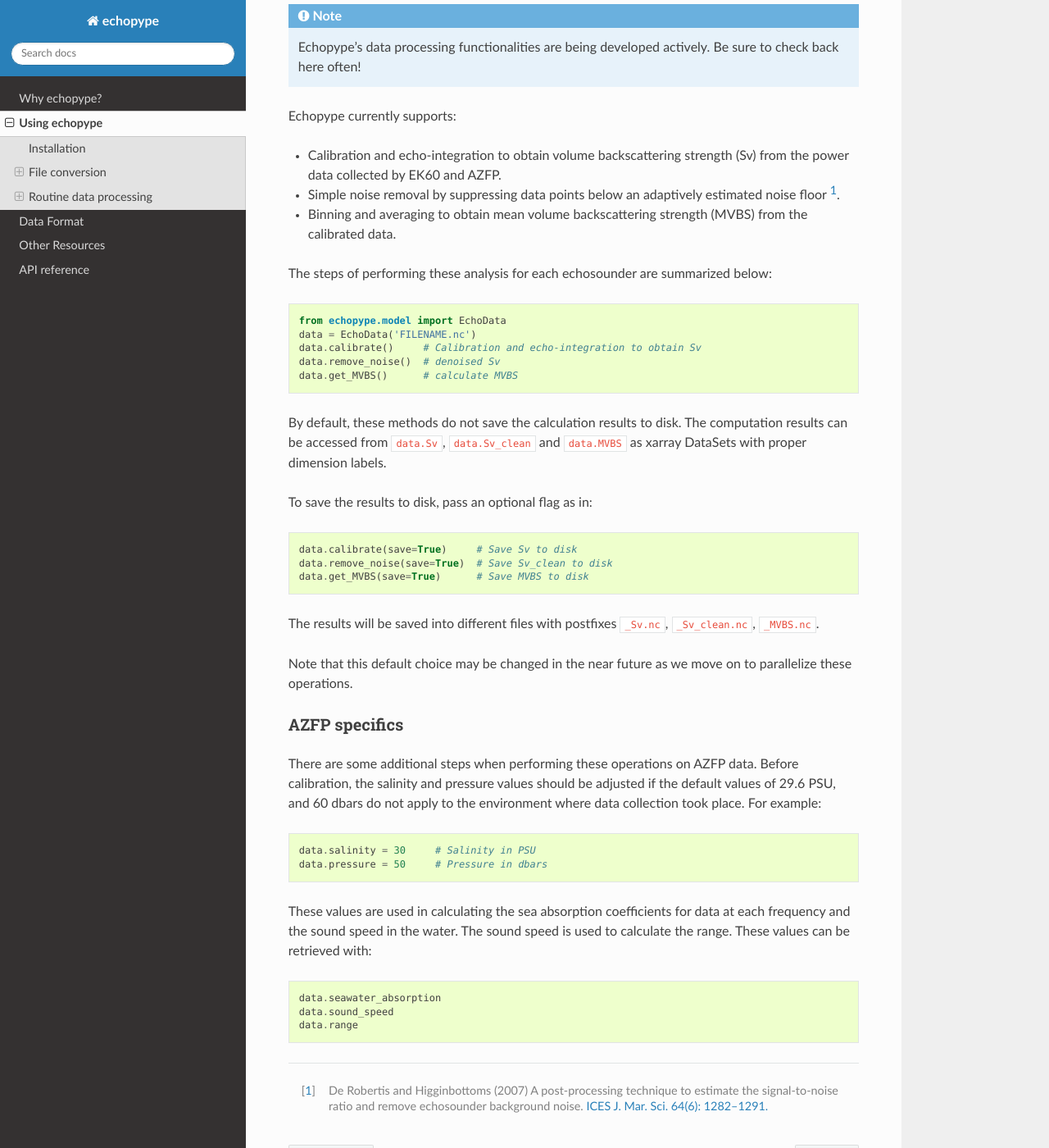
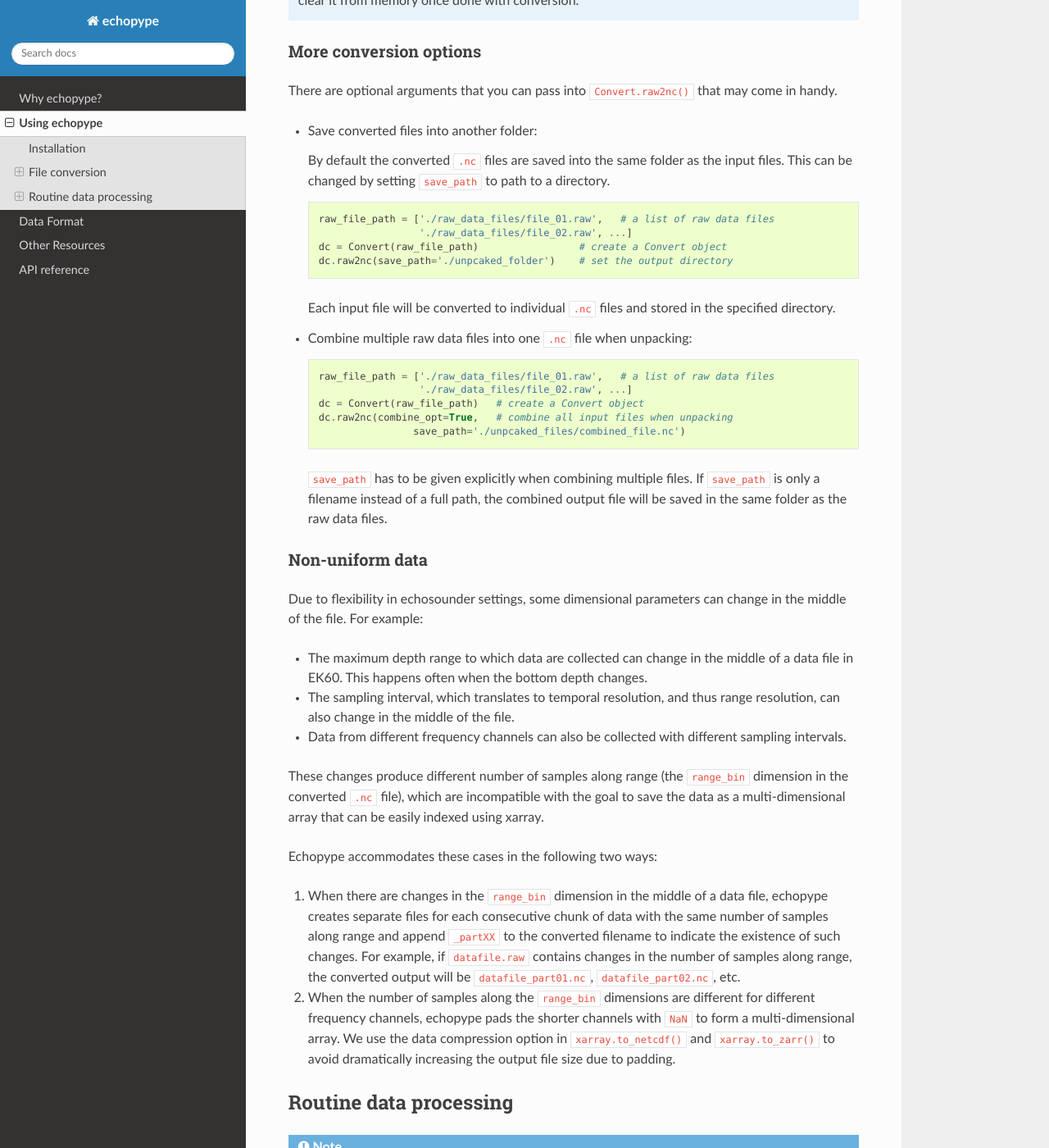
Before and after one commit to leewujung/echopype-lfs-test, a Sphinx documentation site: the page built from docs/source/usage.rst, in a window 1280 px wide and 1400 px high, scrolled down 2096 px. Shown: the whole window at 82% size. Built offline with Sphinx 7.4.7 and the Read the Docs theme 2.0.0, drawn with Linux system fonts in a browser that asks for light colours; some of the changed text lies outside the part shown.

Commit message:
update usage.rst

```diff
--- a/docs/source/usage.rst
+++ b/docs/source/usage.rst
@@ -5,22 +5,26 @@
 Installation
 ------------
 
-Echopype can be installed from PyPI or through conda:
+Echopype can be installed from PyPI:
 
 .. code-block:: console
 
-    # PyPI
-    $ pip install echopype
+   $ pip install echopype
 
-    # conda
-    $ conda install -c conda-forge echopype
+
+or through conda:
+
+.. code-block:: console
+
+   $ conda install -c conda-forge echopype
+
 
 When creating an conda environment to work with echopype,
 use the supplied ``environment.yml`` or do
 
 .. code-block:: console
 
-    $ conda create -c conda-forge -n echopype python=3.8  --file requirements.txt
+   $ conda create -c conda-forge -n echopype python=3.8 --file requirements.txt
 
 
 .. note::  Echopype currently uses python 3.8 due to an
@@ -64,8 +68,8 @@
 .. code-block:: python
 
     from echopype.convert import Convert
-    data_tmp = Convert('FILENAME.raw')
-    data_tmp.raw2nc()
+    dc = Convert('FILENAME.raw')
+    dc.raw2nc()
 
 This will generate a  ``FILENAME.nc`` file in the same directory as
 the original ``FILENAME.raw`` file.
@@ -77,8 +81,8 @@
 .. code-block:: python
 
     from echopype.convert import Convert
-    data_tmp = Convert('FILENAME.01A', 'XMLFILENAME.xml')
-    data_tmp.raw2nc()
+    dc = Convert('FILENAME.01A', 'XMLFILENAME.xml')
+    dc.raw2nc()
 
 Note that before calling ``raw2nc()`` to create netCDF4 files,
 you should first set ``platform_name``, ``platform_type``, and
@@ -89,25 +93,96 @@
 
 .. code-block:: python
 
-    data_tmp.platform_name = 'OOI'
-    data_tmp.platform_type = 'subsurface mooring'
-    data_tmp.platform_code_ICES = '3164'   # Platform code for Moorings
+    dc.platform_name = 'OOI'
+    dc.platform_type = 'subsurface mooring'
+    dc.platform_code_ICES = '3164'   # Platform code for Moorings
 
 The ``platform_code_ICES`` attribute can be chosen by referencing
 the platform code from the
 `ICES SHIPC vocabulary <https://vocab.ices.dk/?ref=315>`_.
 
-The ``Convert`` instance contains all the data unpacked from the
-raw file, so it is a good idea to clear it from memory once done with
-conversion.
-
 For conversion to zarr files, call method ``.raw2zarr()`` from
 the same ``Convert`` object as shown above.
+
+.. note:: The ``Convert`` instance contains all the data unpacked from the
+   raw file, so it is a good idea to clear it from memory once done with
+   conversion.
+
+
+More conversion options
+~~~~~~~~~~~~~~~~~~~~~~~
+
+There are optional arguments that you can pass into ``Convert.raw2nc()``
+that may come in handy.
+
+- Save converted files into another folder:
+
+  By default the converted ``.nc`` files are saved into the same folder as
+  the input files. This can be changed by setting ``save_path`` to path to
+  a directory.
+
+  .. code-block:: python
+
+     raw_file_path = ['./raw_data_files/file_01.raw',   # a list of raw data files
+                      './raw_data_files/file_02.raw', ...]
+     dc = Convert(raw_file_path)                 # create a Convert object
+     dc.raw2nc(save_path='./unpcaked_folder')    # set the output directory
+
+  Each input file will be converted to individual ``.nc`` files and
+  stored in the specified directory.
+
+- Combine multiple raw data files into one ``.nc`` file when unpacking:
+
+  .. code-block:: python
+
+     raw_file_path = ['./raw_data_files/file_01.raw',   # a list of raw data files
+                      './raw_data_files/file_02.raw', ...]
+     dc = Convert(raw_file_path)   # create a Convert object
+     dc.raw2nc(combine_opt=True,   # combine all input files when unpacking
+                     save_path='./unpcaked_files/combined_file.nc')
+
+  ``save_path`` has to be given explicitly when combining multiple files.
+  If ``save_path`` is only a filename instead of a full path,
+  the combined output file will be saved in the same folder as the raw data files.
+
+
+Non-uniform data
+~~~~~~~~~~~~~~~~
+
+Due to flexibility in echosounder settings, some dimensional parameters can
+change in the middle of the file. For example:
+
+- The maximum depth range to which data are collected can change in the middle
+  of a data file in EK60. This happens often when the bottom depth changes.
+- The sampling interval, which translates to temporal resolution, and thus range
+  resolution, can also change in the middle of the file.
+- Data from different frequency channels can also be collected with
+  different sampling intervals.
+
+These changes produce different number of samples along range (the ``range_bin``
+dimension in the converted ``.nc`` file), which are incompatible with the goal
+to save the data as a multi-dimensional array that can be easily indexed using xarray.
+
+Echopype accommodates these cases in the following two ways:
+
+1. When there are changes in the ``range_bin`` dimension in the middle of
+   a data file, echopype creates separate files for each consecutive chunk of
+   data with the same number of samples along range and append ``_partXX`` to
+   the converted filename to indicate the existence of such changes.
+   For example, if ``datafile.raw`` contains changes in the number of
+   samples along range, the converted output will be ``datafile_part01.nc``,
+   ``datafile_part02.nc``, etc.
+
+2. When the number of samples along the ``range_bin`` dimensions are different
+   for different frequency channels, echopype pads the shorter channels with
+   ``NaN`` to form a multi-dimensional array. We use the data compression option
+   in ``xarray.to_netcdf()`` and ``xarray.to_zarr()`` to avoid dramatically
+   increasing the output file size due to padding.
 
 
 ..
    Command line tools
-   ~~~~~~~~~~~~~~~~~~~~~~~~~~
+   ~~~~~~~~~~~~~~~~~~
 
    Echopype also supports batch conversion of binary data files to netCDF
    files (``.nc``) in the terminal. As with before, an ``.XML`` file is
@@ -156,29 +231,39 @@
 
 .. code-block:: python
 
-    from echopype.model import EchoData
-    data = EchoData('FILENAME.nc')
-    data.calibrate()     # Calibration and echo-integration to obtain Sv
-    data.remove_noise()  # denoised Sv
-    data.get_MVBS()      # calculate MVBS
+   from echopype.model import EchoData
+   nc_path = './converted_files/convertedfile.nc'  # path to a converted nc file
+   ed = EchoData(nc_path)   # create an echo data processing object
+   ed.calibrate()           # Calibration and echo-integration to obtain Sv
+   ed.remove_noise()        # denoised Sv
+   ed.get_MVBS()            # calculate MVBS
 
 By default, these methods do not save the calculation results to disk.
 The computation results can be accessed from ``data.Sv``, ``data.Sv_clean`` and
 ``data.MVBS`` as xarray DataSets with proper dimension labels.
 
-To save the results to disk, pass an optional flag as in:
+To save results to disk:
 
 .. code-block:: python
 
-    data.calibrate(save=True)     # Save Sv to disk
-    data.remove_noise(save=True)  # Save Sv_clean to disk
-    data.get_MVBS(save=True)      # Save MVBS to disk
+   ed.calibrate(save=True)     # output: convertedfile_Sv.nc
+   ed.remove_noise(save=True)  # output: convertedfile_Sv_clean.nc
+   ed.get_MVBS(save=True)      # output: convertedfile_MVBS.nc
 
-The results will be saved into different files with postfixes ``_Sv.nc``,
-``_Sv_clean.nc``, ``_MVBS.nc``.
 
-Note that this default choice may be changed in the near future as
-we move on to parallelize these operations.
+There are various options to save the results:
+
+.. code-block:: python
+
+   # Overwrite the output postfix
+   ed.calibrate(save=True, save_postfix='_Cal')  # output: convertedfile_Cal.nc
+
+   # Save output in another directory
+   ed.calibrate(save=True, save_path='./cal_results')  # output: ./cal_results/convertedfile_Sv.nc
+
+   # Save output to another directory with an arbitrary name
+   ed.calibrate(save=True, save_path='./cal_results/somethingnew.nc')
+
 
 AZFP specifics
 ~~~~~~~~~~~~~~
```
